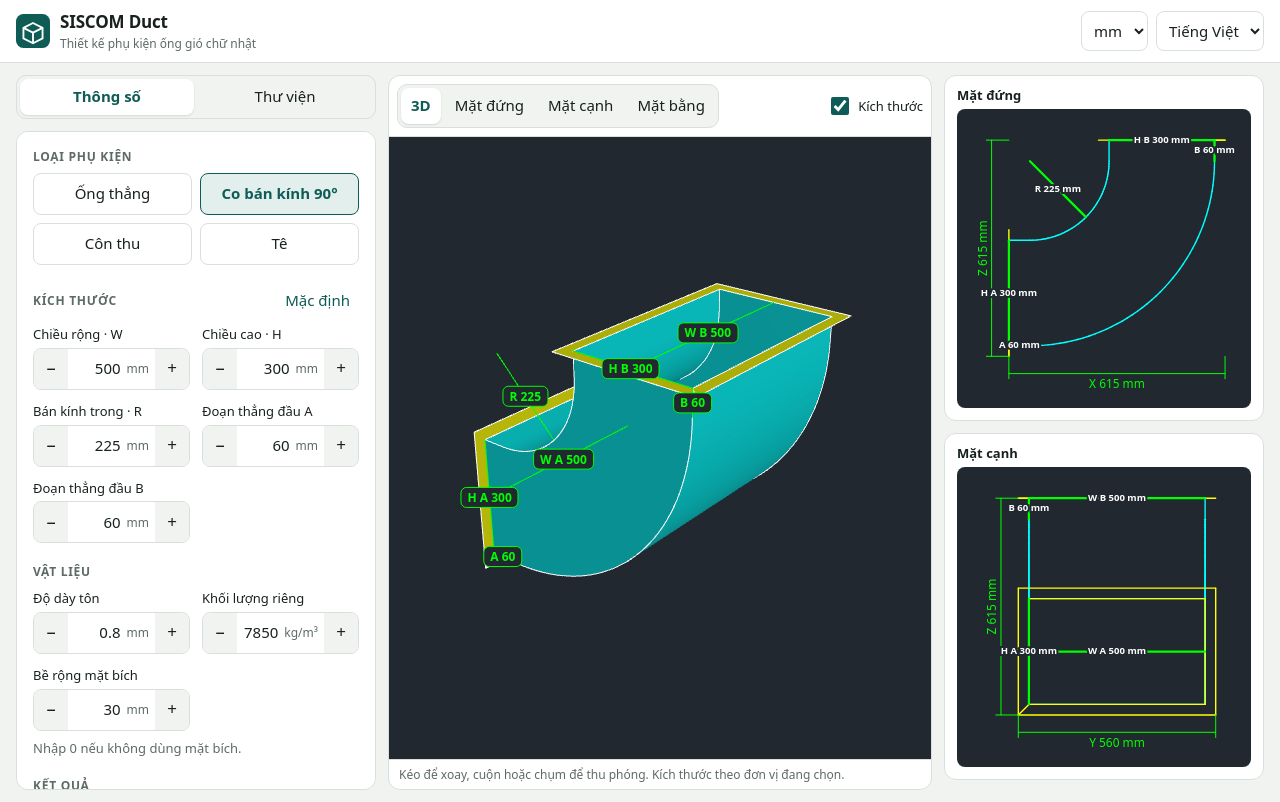
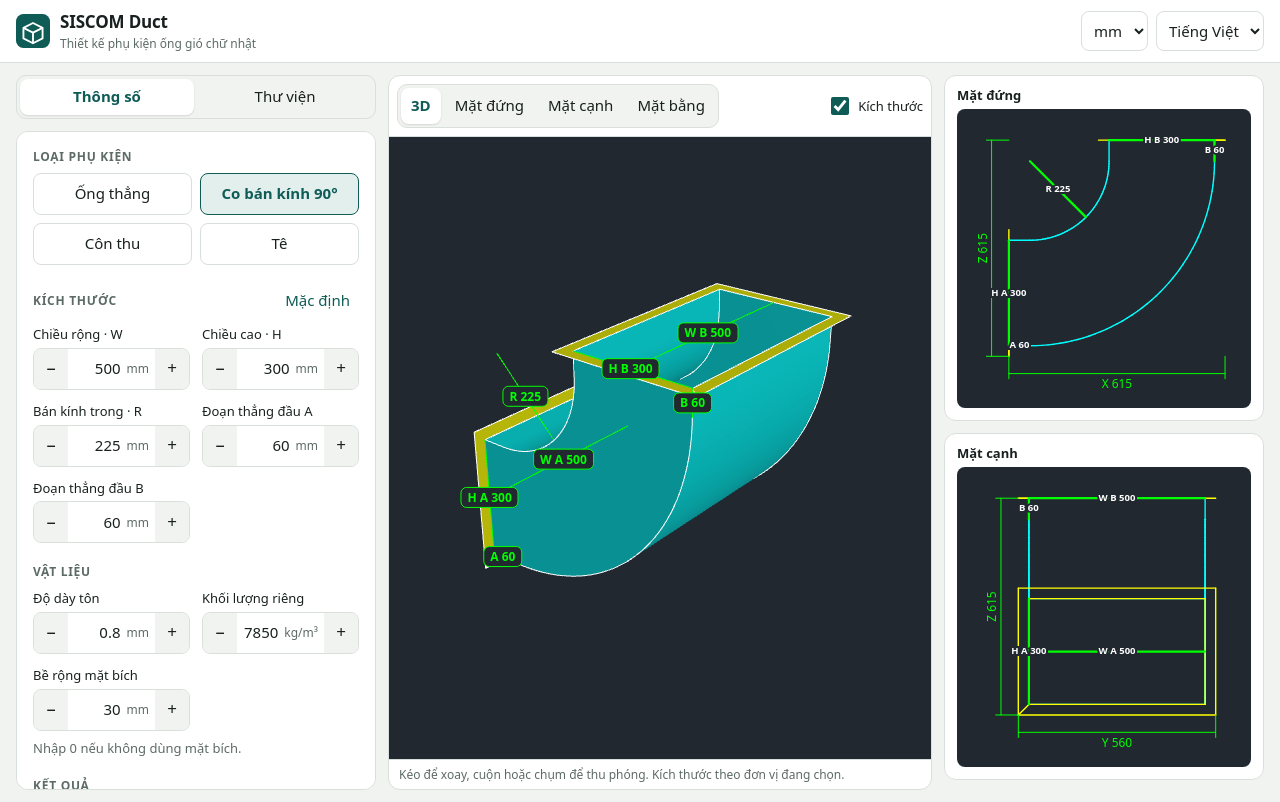
Before and after one commit to siscomdiuehoa/duct-caculator, a React (Vite) app: page / in a window 1280 px wide. Built offline with nearby package versions, Linux system fonts and the light colour scheme.

Commit message:
Show view dimensions without repeating the unit
Co-Authored-By: Claude Fable 5.2 <noreply@anthropic.com>
Claude-Session: https://claude.ai/code/session_01TwXrEM8Bp4ncUwWEWkVTwG

```diff
--- a/src/ui/App.tsx
+++ b/src/ui/App.tsx
@@ -412,7 +412,7 @@ export function App() {
         </section>
 
         <section className="views">
-          <Views2D model={model} flange={flange} title={(id) => t(`view.${id}`)} dimText={(l, mm) => `${dimText(l, mm)} ${unit}`} />
+          <Views2D model={model} flange={flange} title={(id) => t(`view.${id}`)} dimText={dimText} />
         </section>
       </main>
     </>
```
